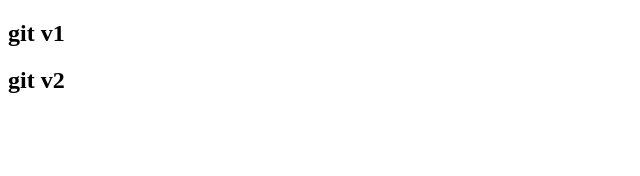
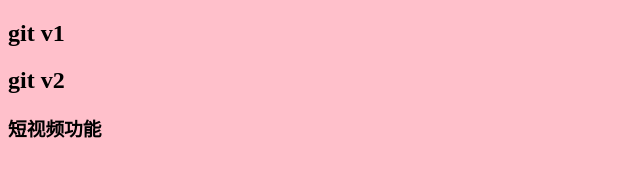
Before and after one commit to webpon/dbhot, a plain HTML site: page index.html in a window 1280 px wide. Shown: the whole page, without its empty margins (0-640 px from the left). Drawn offline with Linux system fonts and the light colour scheme.

Commit message:
'短视频功能'

```diff
--- a/index.html
+++ b/index.html
@@ -4,9 +4,12 @@
     <meta charset="UTF-8">
     <meta name="viewport" content="width=device-width, initial-scale=1.0">
     <title>Document</title>
+    <link rel="stylesheet" href="./style.css">
 </head>
 <body>
     <h2>git   v1</h2>
     <h2>git   v2</h2>
+
+    <h3>短视频功能</h3>
 </body>
 </html>
```
